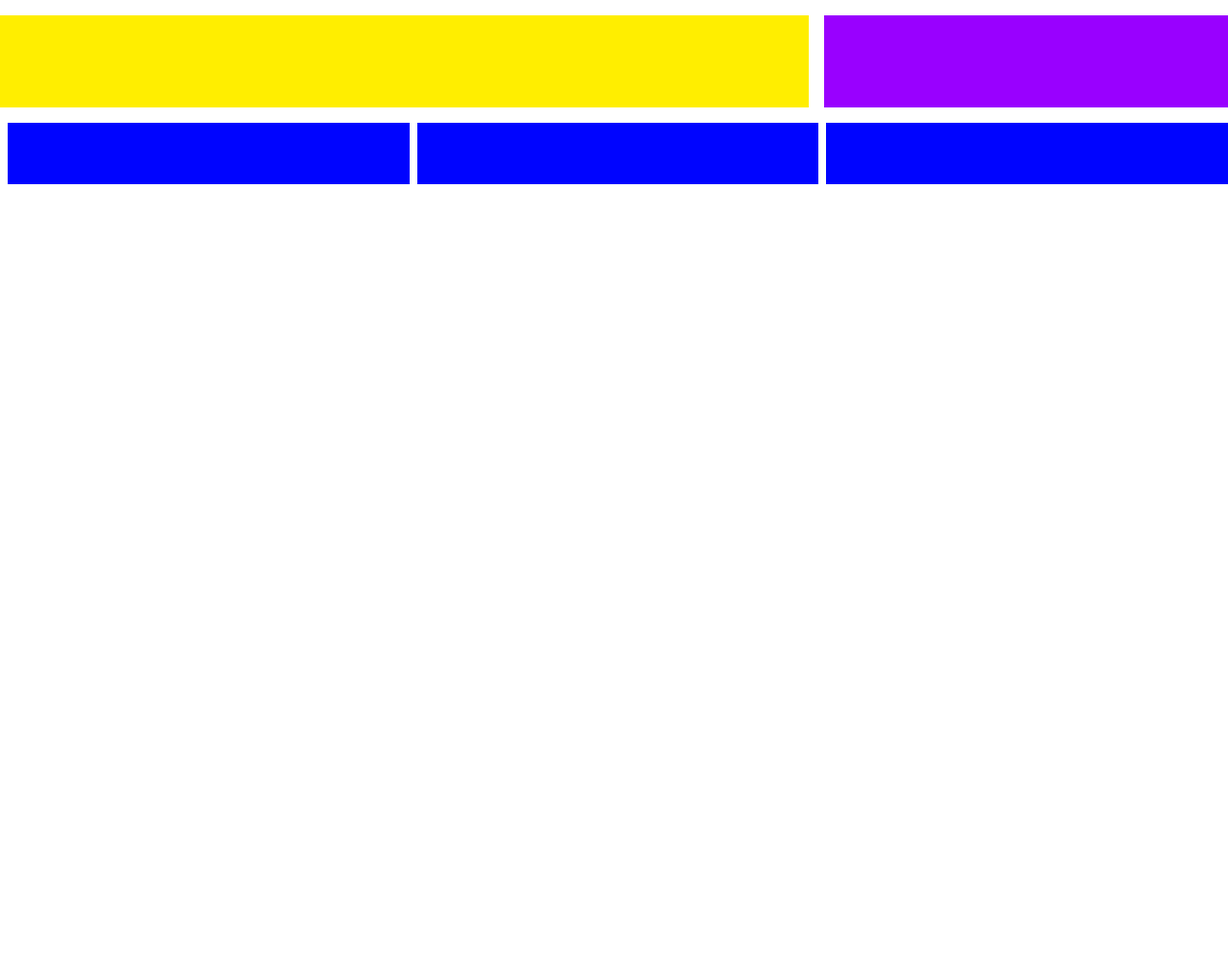
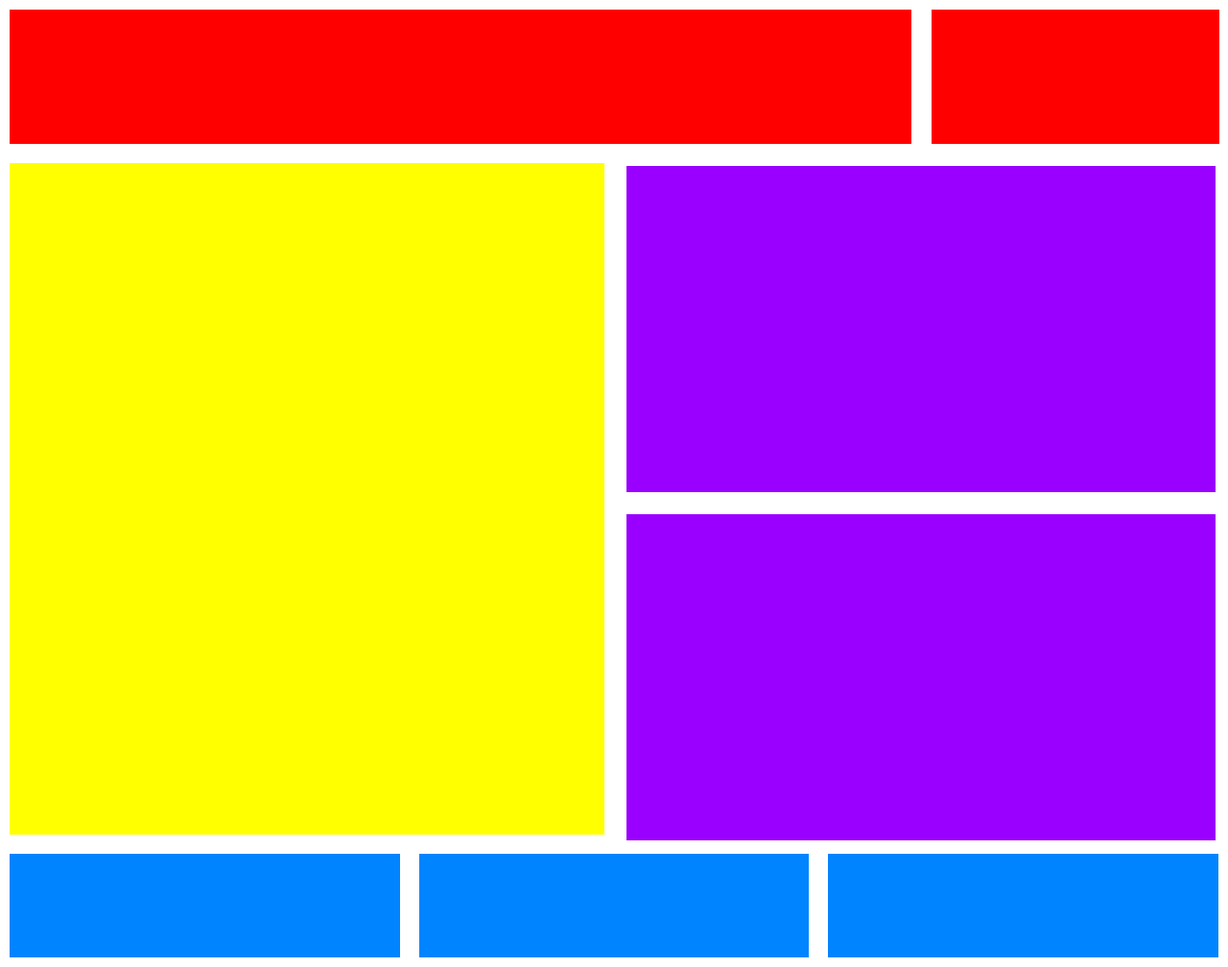
Before and after one commit to sophiabalico/layout, a plain HTML site: page index.html in a window 1280 px wide. Shown: the whole page at 96% size. Before the commit the page ends 800 px from the top, so only its background shows below. Drawn offline with Linux system fonts and the light colour scheme.

Commit message:
feat: finalização do html e css

```diff
--- a/index.html
+++ b/index.html
@@ -1,29 +1,27 @@
 <!DOCTYPE html>
 <html lang="en">
   <head>
-    <meta charset="UTF-8">
-    <meta name="viewport" content="width=device-width, initial-scale=1.0">
-    <title>Layout</title>
-    <link rel="stylesheet" href="style.css">
+    <title>Document</title>
+    <link rel="stylesheet" href="style.css" />
   </head>
   <body>
     <header>
       <h1></h1>
-        <h1></h1>
+      <h1 class="turma"></h1>
     </header>
-    <section class="top-grid">
-        <div class="top-left"></div>
-        <div class="top-right"></div>
+    <main>
+      <aside class="sidebar">
+        <h2></h2>
+      </aside>
+      <section>
+        <h2></h2ass=>
+        <h2></h2>
       </section>
-    <section class="middle-grid">
-        <article></article>
-        <aside></aside>
-    </section>
+    </main>
     <footer>
-        <div></div>
-        <div></div>
-        <div></div>
+        <h3></h3>
+        <h3></h3>
+        <h3></h3>
     </footer>
-
   </body>
 </html>
--- a/style.css
+++ b/style.css
@@ -1,73 +1,69 @@
+
+
 * {
     margin: 0;
     padding: 0;
     box-sizing: border-box;
-    font-size: 1rem;
 }
 
 header {
-    display: flex;
-    flex-direction: row;
+    display: grid;
+    grid-template-columns: 3fr 1fr;
+    text-align: center;
+    align-items: center;
+    width: 100%;
+    height: 10rem;
 }
 
 h1 {
-    background-color: brown;
-}
-
-body {
-    font-family: Arial, Helvetica, sans-serif;
-    display: flex;
-    flex-direction: column;
-    height: 20rem;
-    background-color: rgb(255, 255, 255);
-}
-
-
-.top-grid {
-    display: flex;
-    margin-top: 1rem;
-    height: 6rem;
-}
-
-.top-left {
-    background-color: rgb(255, 238, 0);
-    flex: 2;
-    margin-right: 1rem;
-    height: 100%;
-}
-
-.top-right {
-    background-color: rgb(153, 0, 255);
-    flex: 1;
-}
-
-.midlle-grid {
-    display: flex;
-    margin-top: 1rem;
+    background-color: red;
+    border: 10px solid white;
+    width: 100%;
     height: 10rem;
 }
 
-article {
-    background-color: rgb(7, 201, 88);
-    flex: 2;
-    margin-right: 1rem;
+.turma {
+    background-color: red;
+    height: 100%;
+    margin: 0.3%;
 }
 
-aside {
-    background-color: blueviolet;
-    flex: 1;
-    margin-left: 10rem;
+main {
+    display: grid;
+    grid-template-columns: 1fr 1fr;
+    text-align: center;
+    width: 100%;
+    height: 45rem;
+}
+
+.sidebar {
+    background-color: yellow;
+    border: 10px solid white;
+
+
+}
+
+ section h2 {
+    background-color: rgb(153, 0, 255);
+    border: 10px solid white;
+    height: 50%;
+    margin: 0.5%;
+
 }
 
 footer {
-    background-color: rgb(255, 255, 255);
-    height: 4rem;
-    display: flex;
-    margin-top: 1rem;
+    display: grid;
+    grid-template-columns: 1fr 1fr 1fr;
+    text-align: center;
+    align-items: center;
+
 }
 
-footer div {
-    flex: 1;
-    background-color: rgb(0, 4, 255);
-    margin-left: 0.5rem;
+footer h3 {
+    background-color: rgb(0, 132, 255);
+    border: 10px solid white;
+    width: 100%;
+    height: 8rem;
+
+
 }
```
Lines whose indentation alone changed are shown as unchanged.
